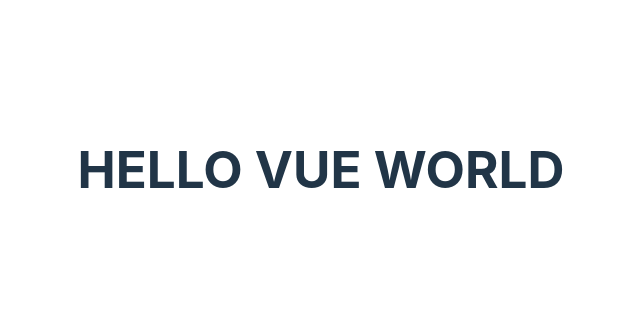
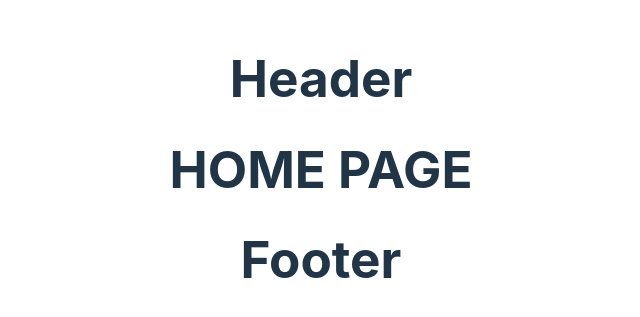
Before and after one commit to roywaswa/food-delivery-app, a Vue app: page / in a window 1280 px wide. Shown: the part 231-548 px from the top of the page, without its empty margins (319-959 px from the left). Built offline with nearby package versions, Linux system fonts and the light colour scheme.

Commit message:
vue routing and basic structure

```diff
--- a/package.json
+++ b/package.json
@@ -12,7 +12,8 @@
   "dependencies": {
     "@vitejs/plugin-vue": "^3.0.0",
     "vite": "^3.0.0",
-    "vue": "^3.2.37"
+    "vue": "^3.2.37",
+    "vue-router": "4"
   },
   "devDependencies": {
     "eslint": "^7.32.0 || ^8.2.0",
--- a/src/App.vue
+++ b/src/App.vue
@@ -1,10 +1,21 @@
-<script setup>
+<script>
+import { defineComponent } from 'vue'
+import FooterSection from './components/FooterSection.vue'
+import HeaderSection from './components/HeaderSection.vue'
 
+export default defineComponent({
+  setup() {
+
+  },
+  components: { HeaderSection, FooterSection }
+})
 </script>
 
 <template>
-  <div id="app">
-    <h1>HELLO VUE WORLD</h1>
+  <div>
+    <header-section/>
+    <router-view/>
+    <footer-section/>
   </div>
 </template>
 
--- /dev/null
+++ b/src/components/FooterSection.vue
@@ -0,0 +1,12 @@
+<script setup>
+
+</script>
+
+<template>
+  <h1>Footer</h1>
+</template>
+
+
+
+<style>
+</style>
--- /dev/null
+++ b/src/components/HeaderSection.vue
@@ -0,0 +1,12 @@
+<script setup>
+
+</script>
+
+<template>
+  <h1>Header</h1>
+</template>
+
+
+
+<style>
+</style>
--- a/src/main.js
+++ b/src/main.js
@@ -1,5 +1,9 @@
 import { createApp } from 'vue'
 import './style/main.scss'
 import App from './App.vue'
+import router from './router'
 
-createApp(App).mount('#app')
+const app = createApp(App)
+
+app.use(router)
+app.mount('#app')
--- /dev/null
+++ b/src/router/index.js
@@ -0,0 +1,30 @@
+import { createRouter, createWebHistory } from "vue-router";
+
+
+const router = createRouter({
+  history: createWebHistory(),
+  routes: [
+    {
+      path: "/",
+      name: "home",
+      component: () => import(/* webpackChunkName: "home" */ "../views/HomePage.vue"),
+    },
+    {
+      path: "/foods",
+      name: "foods",
+      component: () => import(/* webpackChunkName: "foods" */ "../views/FoodsPage.vue"),
+    },
+    {
+      path: "/cart",
+      name: "cart",
+      component: () => import(/* webpackChunkName: "cart" */ "../views/CartPage.vue"),
+    },
+    {
+      path: "/account",
+      name: "account",
+      component: () => import(/* webpackChunkName: "account" */ "../views/AccountPage.vue"),
+    },
+  ]
+});
+
+export default router;
--- /dev/null
+++ b/src/views/AccountPage.vue
@@ -0,0 +1,12 @@
+<script setup>
+
+</script>
+
+<template>
+  <h1>ACCOUNT PAGE</h1>
+</template>
+
+
+
+<style>
+</style>
--- /dev/null
+++ b/src/views/CartPage.vue
@@ -0,0 +1,13 @@
+<script setup>
+
+</script>
+
+<template>
+  <h1>CART PAGE</h1>
+</template>
+
+
+
+<style>
+
+</style>
--- /dev/null
+++ b/src/views/FoodsPage.vue
@@ -0,0 +1,12 @@
+<script setup>
+
+</script>
+
+<template>
+  <h1>FOOD PAGE</h1>
+</template>
+
+
+
+<style>
+</style>
--- /dev/null
+++ b/src/views/HomePage.vue
@@ -0,0 +1,12 @@
+<script setup>
+
+</script>
+
+<template>
+  <h1>HOME PAGE</h1>
+</template>
+
+
+
+<style>
+</style>
```
Also changed, not shown: 1 other file (tests, documents, lock files or other folders).
